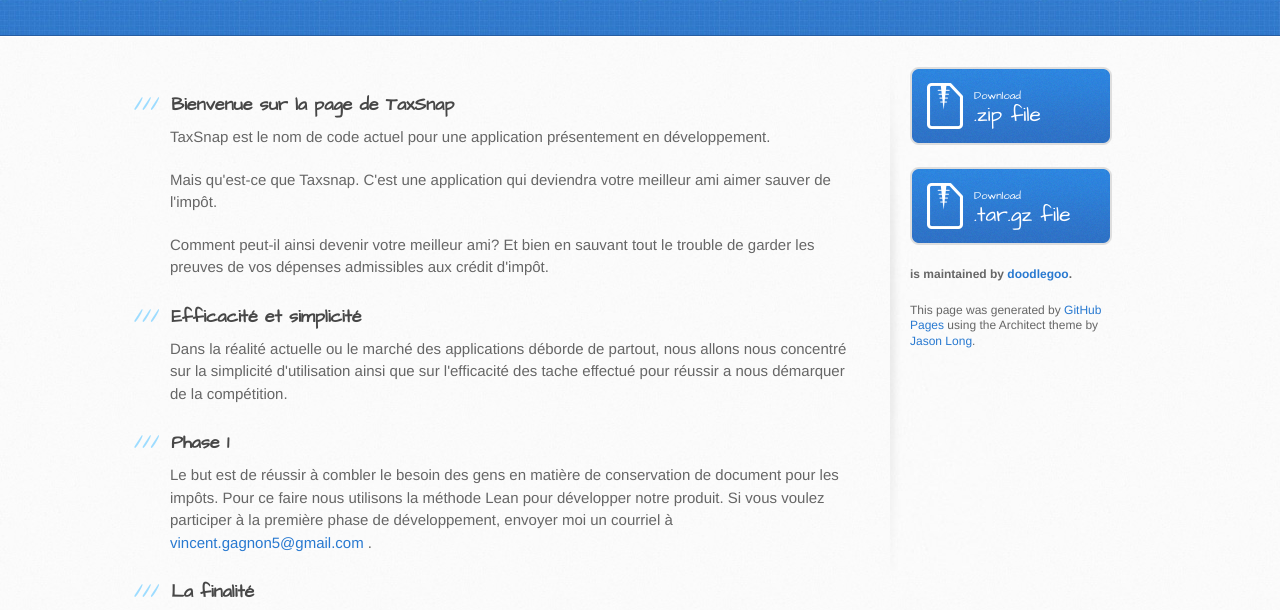
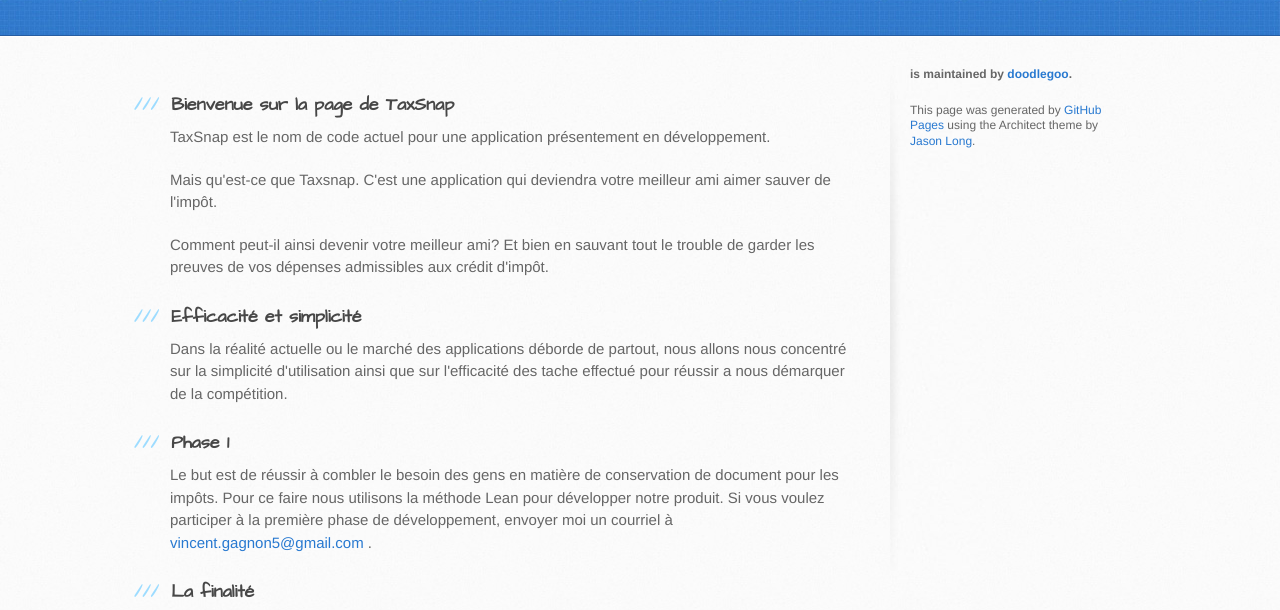
Before and after one commit to doodlegoo/taxsnap, a plain HTML site: page index.html in a window 1280 px wide. Shown: the part 165-775 px from the top of the page. Drawn offline with Linux system fonts and the light colour scheme.

Commit message:
Update index.html

```diff
--- a/index.html
+++ b/index.html
@@ -66,7 +66,7 @@
         </section>
 
         <aside id="sidebar">
-          <a href="https://github.com/doodlegoo/taxsnap/zipball/master" class="button">
+        <!--  <a href="https://github.com/doodlegoo/taxsnap/zipball/master" class="button">
             <small>Download</small>
             .zip file
           </a>
@@ -74,7 +74,7 @@
             <small>Download</small>
             .tar.gz file
           </a>
-
+          -->
           <p class="repo-owner"><a href="https://github.com/doodlegoo/taxsnap"></a> is maintained by <a href="https://github.com/doodlegoo">doodlegoo</a>.</p>
 
           <p>This page was generated by <a href="https://pages.github.com">GitHub Pages</a> using the Architect theme by <a href="https://twitter.com/jasonlong">Jason Long</a>.</p>
```
